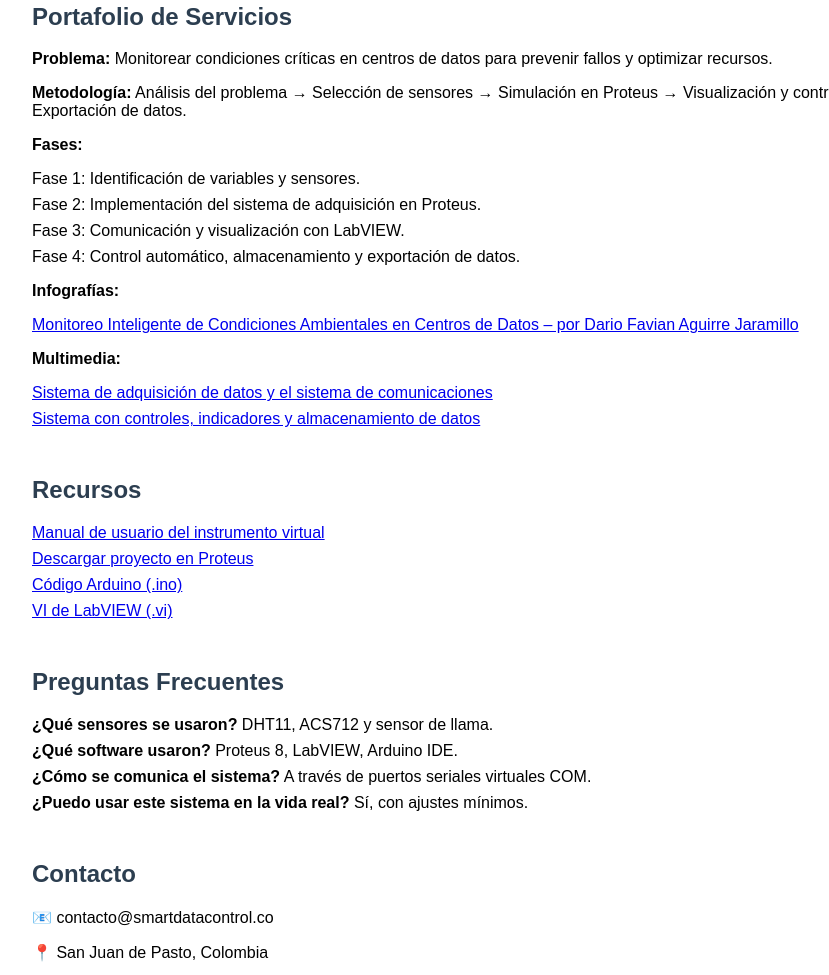
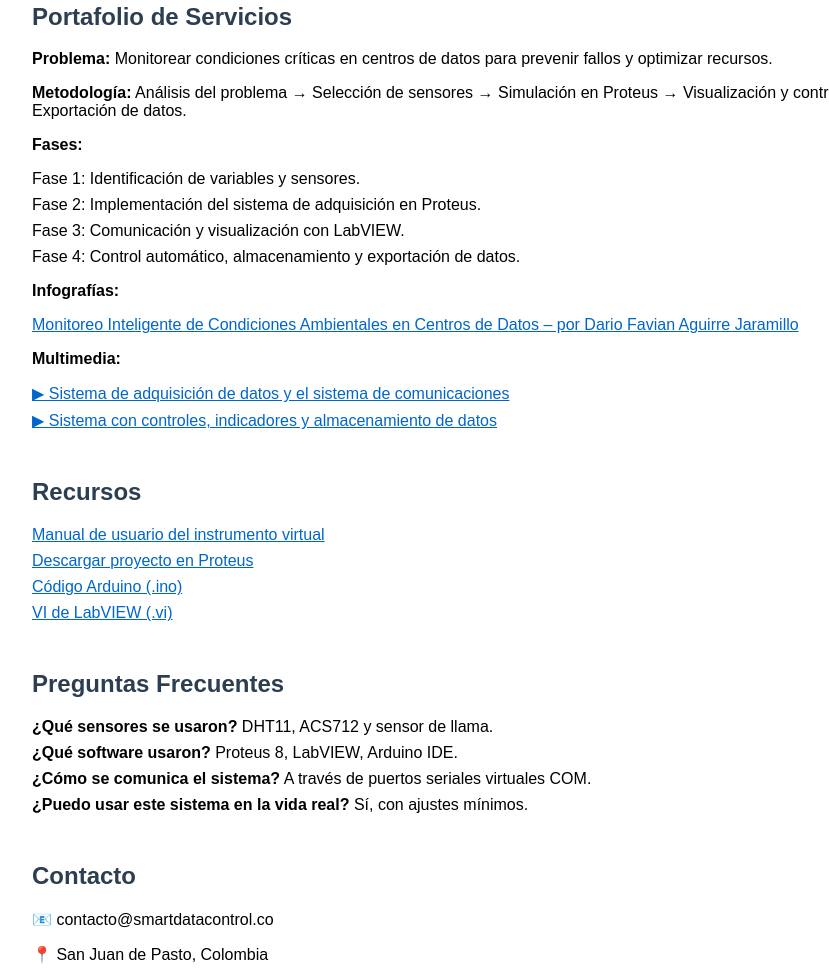
Before and after one commit to SmartDataControl/SmartControl, a plain HTML site: page index.html in a window 1280 px wide. Shown: the part 855-1830 px from the top of the page, without its empty margins (108-937 px from the left). Drawn offline with Linux system fonts and the light colour scheme.

Commit message:
Update index.html

```diff
--- a/index.html
+++ b/index.html
@@ -7,7 +7,7 @@
   <style>
     body { font-family: Arial, sans-serif; margin: 0; padding: 0; background-color: #f4f4f4; }
     header, footer { background-color: #222; color: white; padding: 1em 2em; text-align: center; }
-nav { background-color: #333; display: flex; justify-content: center; }
+    nav { background-color: #333; display: flex; justify-content: center; flex-wrap: wrap; }
     nav a { color: white; padding: 1em; text-decoration: none; display: inline-block; }
     nav a:hover { background-color: #555; }
     main { padding: 2em; max-width: 1000px; margin: auto; background-color: white; }
@@ -15,6 +15,8 @@ section { margin-bottom: 3em; }
     h1, h2 { color: #2c3e50; }
     ul { list-style: none; padding: 0; }
     li { margin-bottom: 0.5em; }
+    a { color: #0066cc; }
+    a:hover { text-decoration: underline; }
   </style>
 </head>
 <body>
@@ -84,12 +86,12 @@ li { margin-bottom: 0.5em; }
       <ul>
         <li>
           <a href="https://youtu.be/DCqdDiOLZMg" target="_blank">
-      Sistema de adquisición de datos y el sistema de comunicaciones
+            ▶ Sistema de adquisición de datos y el sistema de comunicaciones
           </a>
         </li>
         <li>
           <a href="https://youtu.be/tcCMWzTi-vQ" target="_blank">
-      Sistema con controles, indicadores y almacenamiento de datos
+            ▶ Sistema con controles, indicadores y almacenamiento de datos
           </a>
         </li>
       </ul>
```
Lines whose indentation alone changed are shown as unchanged.
